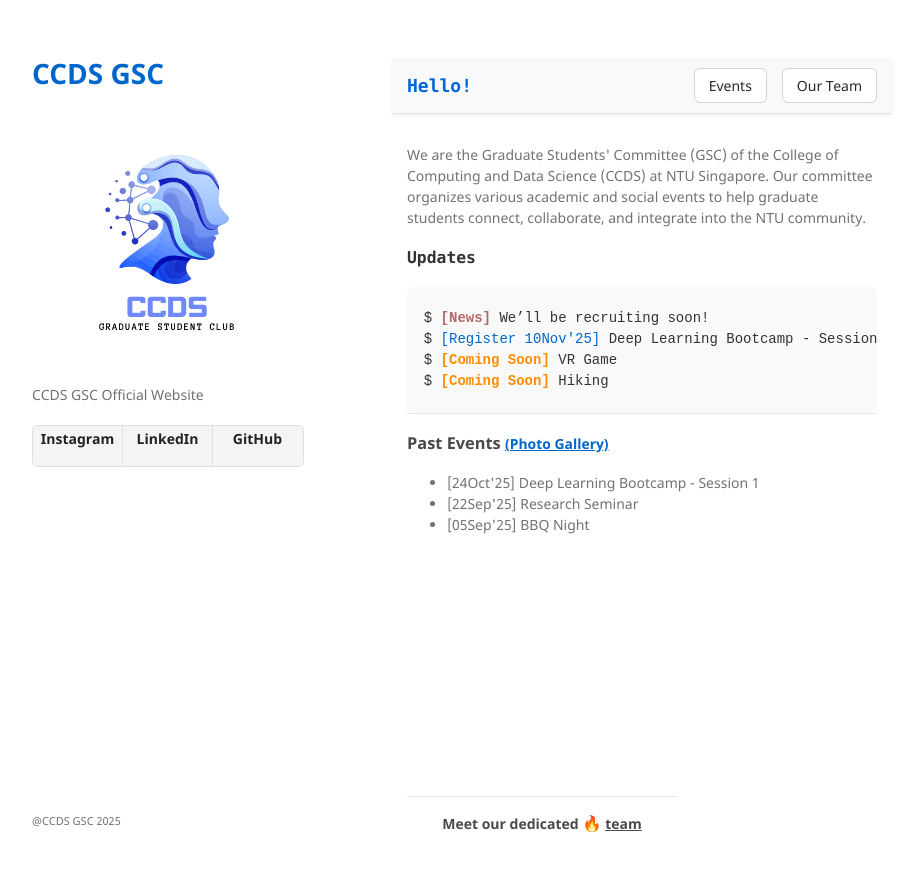
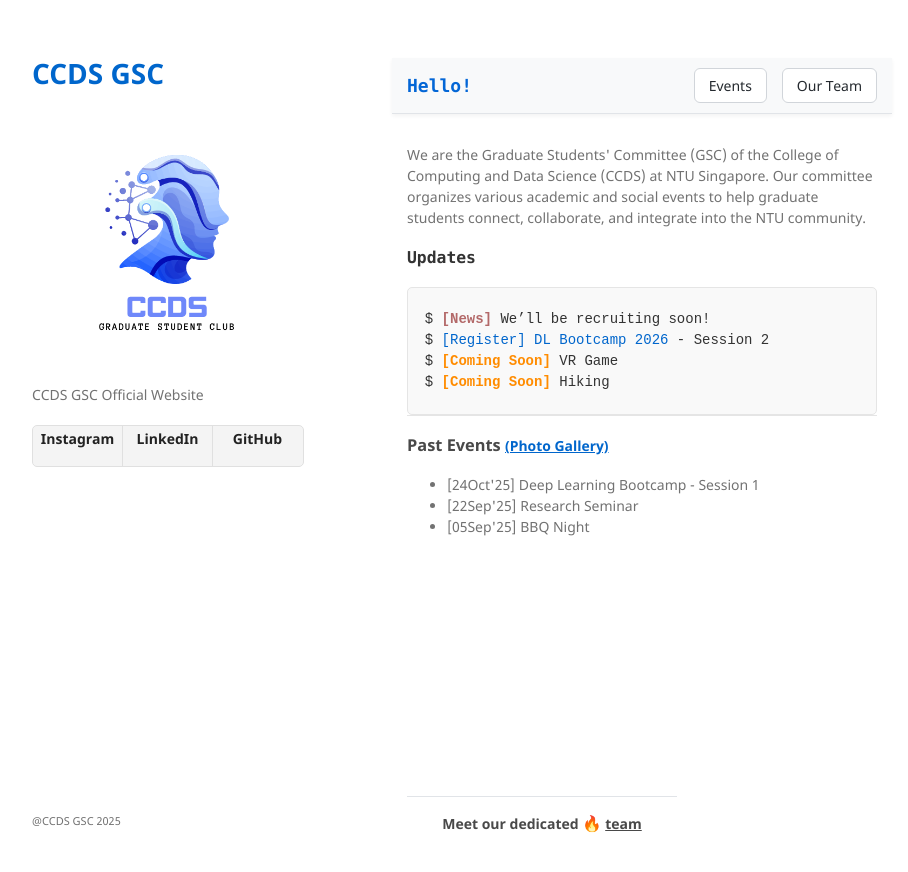
Before and after one commit to ccds-gsc/ccds-gsc.github.io, a Jekyll site: the page built from index.md, in a window 1280 px wide. Shown: the top 872 px of the page, without its empty margins (178-1086 px from the left). Built offline with Jekyll 4.4.1, drawn with Linux system fonts in a browser that asks for light colours.

Commit message:
bootcamp website added

```diff
--- a/index.md
+++ b/index.md
@@ -122,7 +120,7 @@ layout: default
 
   <pre><code>
   $ <span class="news">[News]</span> We’ll be recruiting soon!
-  $ <a href="https://event.ntu.edu.sg/3rd-deeplearning-bootcamp-ss2">[Register 10Nov'25]</a> Deep Learning Bootcamp - Session 2
+  $ <a href="https://event.ntu.edu.sg/3rd-deeplearning-bootcamp-ss2" target="_blank" rel="noopener noreferrer">[Register]</a> <a href="https://ntu-dl-bootcamp.github.io/deep-learning-2026/" target="_blank" rel="noopener noreferrer">DL Bootcamp 2026</a> - Session 2
   $ <span class="coming">[Coming Soon]</span> VR Game
   $ <span class="coming">[Coming Soon]</span> Hiking
   </code></pre>
```
Also changed, not shown: other parts of index.md (+0 -2 lines).
